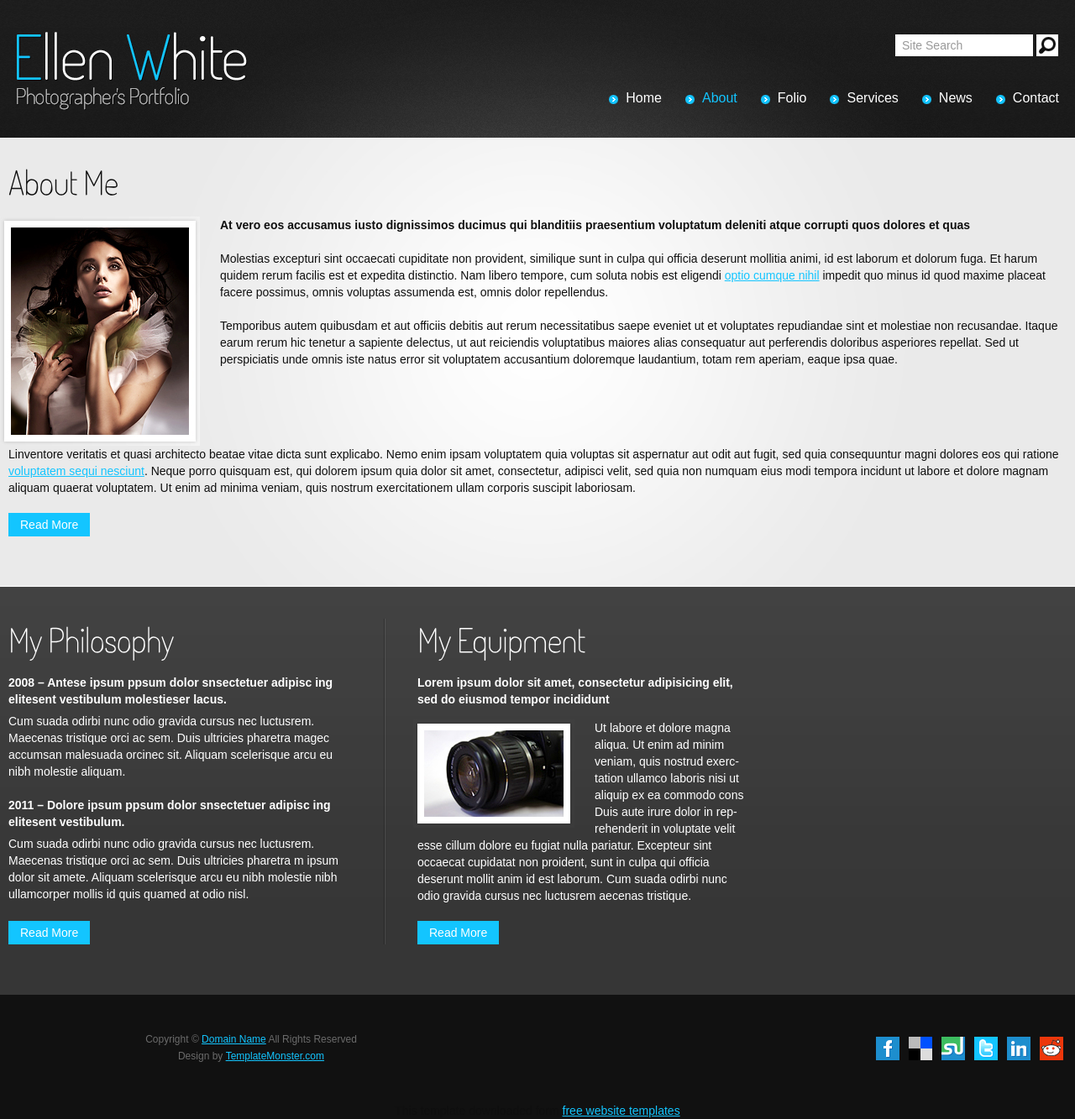
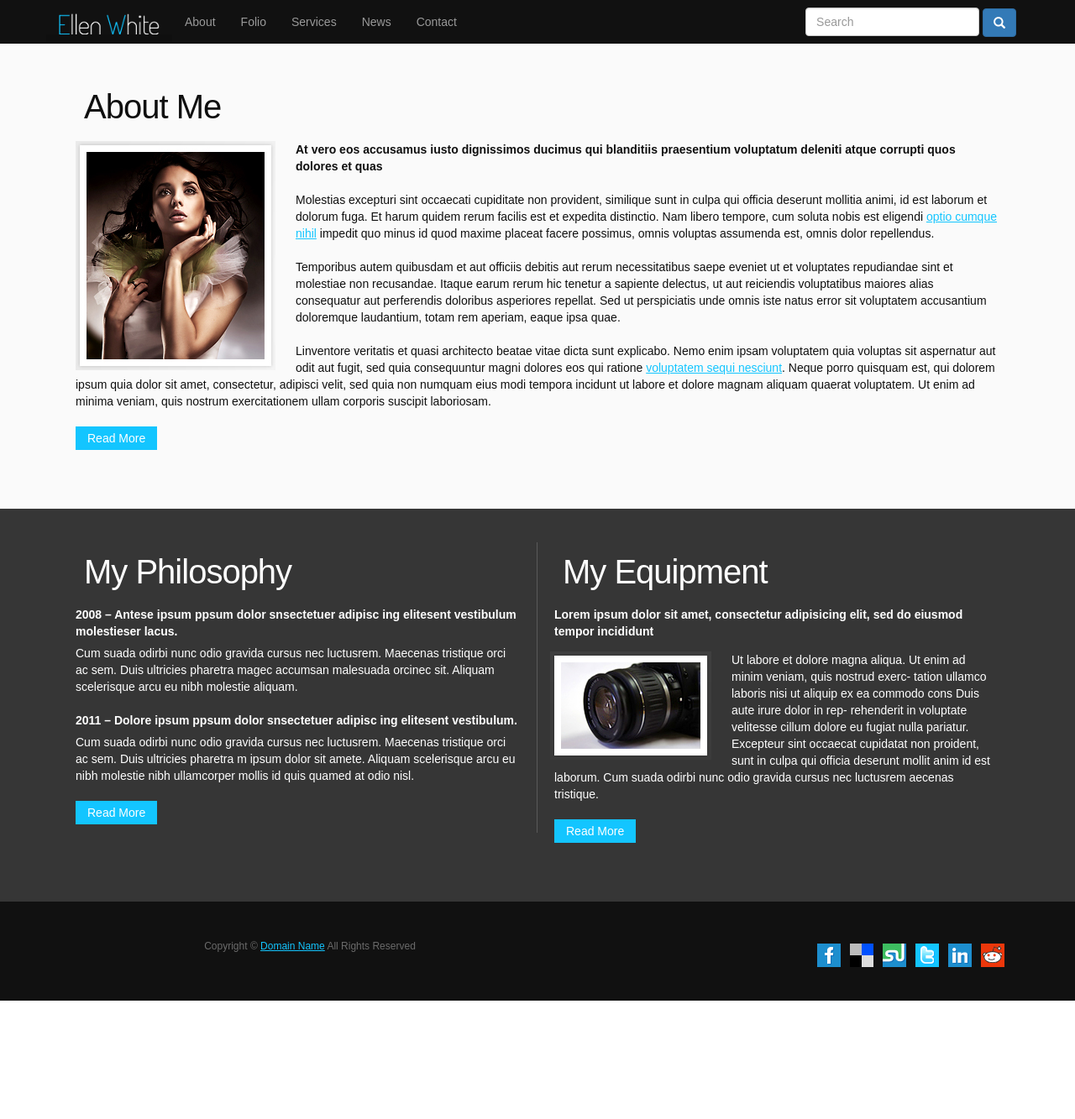
Before and after one commit to rbtstudio/rbtstudio.github.io, a PHP site: page /ellen_white/about.html in a window 1280 px wide. Shown: the whole page at 84% size. After the commit the page ends 1192 px from the top, so only its background shows below. Run offline with PHP 8.4, Linux system fonts and the light colour scheme; some libraries are stand-ins or nearby versions.

Commit message:
usps updates

```diff
--- a/ellen_white/about.html
+++ b/ellen_white/about.html
@@ -1,108 +1,90 @@
 <!DOCTYPE html>
 <html lang="en">
 <head>
+    <meta charset="utf-8">
+    <meta name="viewport" content="width=device-width, initial-scale=1.0">
     <title>Ellen White | About</title>
-<meta charset="utf-8">
+    <link rel="stylesheet" href="http://maxcdn.bootstrapcdn.com/bootstrap/3.2.0/css/bootstrap.min.css">
     <link rel="stylesheet" href="css/reset.css" type="text/css" media="all">
     <link rel="stylesheet" href="css/layout.css" type="text/css" media="all">
     <link rel="stylesheet" href="css/style.css" type="text/css" media="all">
-<script type="text/javascript" src="js/jquery-1.5.2.js" ></script>
-<script type="text/javascript" src="js/cufon-yui.js"></script>
-<script type="text/javascript" src="js/cufon-replace.js"></script>
-<script type="text/javascript" src="js/Terminal_Dosis_300.font.js"></script>
-<script type="text/javascript" src="js/atooltip.jquery.js"></script>
-<script type="text/javascript" src="js/script.js"></script>
-<!--[if lt IE 9]>
-<script type="text/javascript" src="js/html5.js"></script>
-<style type="text/css">.bg {behavior:url("js/PIE.htc")}</style>
-<![endif]-->
+    <link rel="stylesheet" href="css/custom.css" type="text/css" media="all">
 </head>
-<body id="page2">
-<div class="body1">
-  <div class="body2">
-    <div class="body3">
-      <div class="main">
-        <!-- header -->
+<body id="about-page">
     <header>
-          <div class="wrapper">
-            <h1><a href="index.html" id="logo"></a></h1>
-            <form id="search" action="#" method="post">
-              <div>
-                <input type="submit" class="submit" value="">
-                <input class="input" type="text" value="Site Search" onBlur="if(this.value=='') this.value='Site Search'" onFocus="if(this.value =='Site Search' ) this.value=''">
+        <nav class="navbar navbar-default" role="navigation">
+            <div class="container">
+                <div class="navbar-header">
+                    <button type="button" class="navbar-toggle" data-toggle="collapse" data-target="#bs-example-navbar-collapse-1">
+                        <span class="sr-only">Toggle navigation</span>
+                        <span class="icon-bar"></span>
+                        <span class="icon-bar"></span>
+                        <span class="icon-bar"></span>
+                    </button>
+                    <a id="logo" class="navbar-brand" href="index.html">Brand</a>
                 </div>
-            </form>
-            <nav>
-              <ul id="menu">
-                <li><a href="index.html">Home</a></li>
-                <li id="active"><a href="about.html">About</a></li>
+
+                <div class="collapse navbar-collapse" id="bs-example-navbar-collapse-1">
+                    <ul class="nav navbar-nav">
+                        <!-- <li><a href="index.html">Home</a></li> -->
+                        <li><a href="about.html">About</a></li>
                         <li><a href="folio.html">Folio</a></li>
                         <li><a href="services.html">Services</a></li>
                         <li><a href="news.html">News</a></li>
-                <li class="end"><a href="contact.html">Contact</a></li>
+                        <li><a href="contact.html">Contact</a></li>
                     </ul>
+                    <form class="navbar-form navbar-right" role="search">
+                        <div class="form-group">
+                            <input type="text" class="form-control" placeholder="Search">
+                        </div>
+                        <button type="submit" class="btn btn-primary glyphicon glyphicon-search"></button>
+                    </form>
+                </div>
+            </div>
         </nav>
-          </div>
     </header>
-        <!-- / header-->
-        <!-- content -->
+
     <section id="content">
-          <div class="wrapper">
+        <div class="container">
+            <article>
                 <h2>About Me</h2>
-            <div class="wrapper">
-              <figure class="left marg_right1"><img src="images/page2_img1.jpg" alt=""></figure>
-              <p> <strong> At vero eos accusamus iusto dignissimos ducimus qui blanditiis praesentium voluptatum deleniti atque corrupti quos dolores et quas </strong> </p>
-              <p> Molestias excepturi sint occaecati cupiditate non provident, similique sunt in culpa qui officia deserunt mollitia animi, id est laborum et dolorum fuga. Et harum quidem rerum facilis est et expedita distinctio. Nam libero tempore, cum soluta nobis est eligendi <a href="#">optio cumque nihil</a> impedit quo minus id quod maxime placeat facere possimus, omnis voluptas assumenda est, omnis dolor repellendus. </p>
-              <p> Temporibus autem quibusdam et aut officiis debitis aut rerum necessitatibus saepe eveniet ut et voluptates repudiandae sint et molestiae non recusandae. Itaque earum rerum hic tenetur a sapiente delectus, ut aut reiciendis voluptatibus maiores alias consequatur aut perferendis doloribus asperiores repellat. Sed ut perspiciatis unde omnis iste natus error sit voluptatem accusantium doloremque laudantium, totam rem aperiam, eaque ipsa quae. </p>
-            </div>
-            <div class="pad">
-              <p> Linventore veritatis et quasi architecto beatae vitae dicta sunt explicabo. Nemo enim ipsam voluptatem quia voluptas sit aspernatur aut odit aut fugit, sed quia consequuntur magni dolores eos qui ratione <a href="#">voluptatem sequi nesciunt</a>. Neque porro quisquam est, qui dolorem ipsum quia dolor sit amet, consectetur, adipisci velit, sed quia non numquam eius modi tempora incidunt ut labore et dolore magnam aliquam quaerat voluptatem. Ut enim ad minima veniam, quis nostrum exercitationem ullam corporis suscipit laboriosam. </p>
-              <a href="#" class="button">Read More</a> </div>
+                    <figure class="left marg_right1">
+                        <img src="images/page2_img1.jpg" alt="">
+                    </figure>
+                    <p><strong> At vero eos accusamus iusto dignissimos ducimus qui blanditiis praesentium voluptatum deleniti atque corrupti quos dolores et quas </strong></p>
+                    <p>Molestias excepturi sint occaecati cupiditate non provident, similique sunt in culpa qui officia deserunt mollitia animi, id est laborum et dolorum fuga. Et harum quidem rerum facilis est et expedita distinctio. Nam libero tempore, cum soluta nobis est eligendi <a href="#">optio cumque nihil</a> impedit quo minus id quod maxime placeat facere possimus, omnis voluptas assumenda est, omnis dolor repellendus.</p>
+                    <p>Temporibus autem quibusdam et aut officiis debitis aut rerum necessitatibus saepe eveniet ut et voluptates repudiandae sint et molestiae non recusandae. Itaque earum rerum hic tenetur a sapiente delectus, ut aut reiciendis voluptatibus maiores alias consequatur aut perferendis doloribus asperiores repellat. Sed ut perspiciatis unde omnis iste natus error sit voluptatem accusantium doloremque laudantium, totam rem aperiam, eaque ipsa quae.</p>
+                    <p>Linventore veritatis et quasi architecto beatae vitae dicta sunt explicabo. Nemo enim ipsam voluptatem quia voluptas sit aspernatur aut odit aut fugit, sed quia consequuntur magni dolores eos qui ratione <a href="#">voluptatem sequi nesciunt</a>. Neque porro quisquam est, qui dolorem ipsum quia dolor sit amet, consectetur, adipisci velit, sed quia non numquam eius modi tempora incidunt ut labore et dolore magnam aliquam quaerat voluptatem. Ut enim ad minima veniam, quis nostrum exercitationem ullam corporis suscipit laboriosam.</p>
+                    <a href="#" class="button">Read More</a>
+            </article>
         </div>
     </section>
-      </div>
-    </div>
-  </div>
-</div>
-<div class="body4">
-  <div class="main">
+
     <section id="content2">
-      <div class="line2 wrapper">
-        <div class="wrapper">
-          <article class="col1">
+        <div class="container cf">
+            <article>
                 <h2>My Philosophy</h2>
-            <div class="pad">
-              <p class="pad_bot2"> <strong> 2008 – Antese ipsum ppsum dolor snsectetuer adipisc ing elitesent vestibulum molestieser lacus. </strong> </p>
-              <p> Cum suada odirbi nunc odio gravida cursus nec luctusrem. Maecenas tristique orci ac sem. Duis ultricies pharetra magec accumsan malesuada orcinec sit. Aliquam scelerisque arcu eu nibh molestie aliquam. </p>
-              <p class="pad_bot2"> <strong> 2011 – Dolore ipsum ppsum dolor snsectetuer adipisc ing elitesent vestibulum. </strong> </p>
-              <p> Cum suada odirbi nunc odio gravida cursus nec luctusrem. Maecenas tristique orci ac sem. Duis ultricies pharetra m ipsum dolor sit amete. Aliquam scelerisque arcu eu nibh molestie nibh ullamcorper mollis id quis quamed at odio nisl. </p>
-            </div>
+                    <p class="pad_bot2"><strong> 2008 – Antese ipsum ppsum dolor snsectetuer adipisc ing elitesent vestibulum molestieser lacus.</strong></p>
+                    <p>Cum suada odirbi nunc odio gravida cursus nec luctusrem. Maecenas tristique orci ac sem. Duis ultricies pharetra magec accumsan malesuada orcinec sit. Aliquam scelerisque arcu eu nibh molestie aliquam.</p>
+                    <p class="pad_bot2"><strong> 2011 – Dolore ipsum ppsum dolor snsectetuer adipisc ing elitesent vestibulum.</strong></p>
+                    <p>Cum suada odirbi nunc odio gravida cursus nec luctusrem. Maecenas tristique orci ac sem. Duis ultricies pharetra m ipsum dolor sit amete. Aliquam scelerisque arcu eu nibh molestie nibh ullamcorper mollis id quis quamed at odio nisl.</p>
+                <a href="#" class="button">Read More</a>
             </article>
-          <article class="col2 pad_left1">
+            <article>
             <h2>My Equipment</h2>
-            <div class="pad">
-              <p class="pad_bot1"> <strong> Lorem ipsum dolor sit amet, consectetur adipisicing elit, sed do eiusmod tempor incididunt </strong> </p>
-              <figure class="left marg_right1 marg_left1"><img src="images/page2_img2.jpg" alt=""></figure>
-              <p> Ut labore et dolore magna aliqua. Ut enim ad minim veniam, quis nostrud exerc- tation ullamco laboris nisi ut aliquip ex ea commodo cons Duis aute irure dolor in rep- rehenderit in voluptate velit<br>
-                esse cillum dolore eu fugiat nulla pariatur. Excepteur sint occaecat cupidatat non proident, sunt in culpa qui officia deserunt mollit anim id est laborum. Cum suada odirbi nunc odio gravida cursus nec luctusrem aecenas tristique. </p>
-            </div>
+                    <p class="pad_bot1"><strong>Lorem ipsum dolor sit amet, consectetur adipisicing elit, sed do eiusmod tempor incididunt</strong></p>
+                    <figure class="left marg_right1 marg_left1">
+                        <img src="images/page2_img2.jpg" alt="">
+                    </figure>
+                    <p>Ut labore et dolore magna aliqua. Ut enim ad minim veniam, quis nostrud exerc- tation ullamco laboris nisi ut aliquip ex ea commodo cons Duis aute irure dolor in rep- rehenderit in voluptate velitesse cillum dolore eu fugiat nulla pariatur. Excepteur sint occaecat cupidatat non proident, sunt in culpa qui officia deserunt mollit anim id est laborum. Cum suada odirbi nunc odio gravida cursus nec luctusrem aecenas tristique.</p>
+                <a href="#" class="button">Read More</a>
             </article>
         </div>
-        <div class="wrapper buttons">
-          <article class="col1"> <a href="#" class="button">Read More</a> </article>
-          <article class="col2 pad_left1"> <a href="#" class="button">Read More</a> </article>
-        </div>
-      </div>
     </section>
-  </div>
-</div>
-<!-- / content -->
-<div class="main">
-  <!-- footer -->
+
     <footer>
-    <div class="wrapper"> <span class="left"> Copyright &copy; <a href="#">Domain Name</a> All Rights Reserved<br>
-      Design by <a target="_blank" href="http://www.templatemonster.com/">TemplateMonster.com</a><br>
-      </span>
+        <div class="container">
+            <span class="left"> Copyright &copy; <a href="#">Domain Name</a> All Rights Reserved<br></span>
             <ul id="icons">
                 <li><a href="#" class="normaltip" title="Facebook"><img src="images/icon1.png" alt=""></a></li>
                 <li><a href="#" class="normaltip" title="Delicious"><img src="images/icon2.png" alt=""></a></li>
@@ -112,10 +94,9 @@
                 <li><a href="#" class="normaltip" title="Reddit"><img src="images/icon6.png" alt=""></a></li>
             </ul>
         </div>
-    <!-- {%FOOTER_LINK} -->
     </footer>
-  <!-- / footer -->
-</div>
-<script type="text/javascript">Cufon.now();</script>
-<div align=center>This template  downloaded form <a href='http://all-free-download.com/free-website-templates/'>free website templates</a></div></body>
+
+    <script src="http://code.jquery.com/jquery-2.1.1.min.js"></script>
+    <script src="http://maxcdn.bootstrapcdn.com/bootstrap/3.2.0/js/bootstrap.min.js"></script>
+</body>
 </html>
--- a/ellen_white/css/custom.css
+++ b/ellen_white/css/custom.css
@@ -1,3 +1,90 @@
+/* GLOBAL OVERRIDES */
+/*h1, h2, h3, h4, h5, h6, .h1, .h2, .h3, .h4, .h5, .h6, .date {
+    font-family: "Helvetica Neue", Helvetica, Arial, sans-serif;
+    font-weight: 100;
+    letter-spacing: -.5px;
+    padding: 0 0 20px;
+}*/
+
+/* LOGO OVERRIDES */
+#logo {
+    width: 150px;
+    height: auto;
+    background-size: 100%;
+    background-origin: content-box;
+    position: relative;
+}
+a#logo:after {
+    content: "";
+    display: block;
+    width: 100%;
+    height: 10px;
+    background-color: #0f0f0f;
+    position: absolute;
+    bottom: 0;
+    left: 0;
+}
+
+
+/* NAVBAR OVERRIDES */
+.navbar {
+    border-radius: 0;
+    margin-bottom: 0;
+}
+.navbar-default {
+    background-color: transparent;
+    border-color: transparent;
+}
+.navbar-collapse {
+    border: none;
+}
+.navbar-default .navbar-collapse,
+.navbar-default .navbar-form {
+    border-color: #3f3f3f;
+    -webkit-box-shadow: none;
+    box-shadow: none;
+}
+.navbar-default .navbar-form {
+    padding-right: 0;
+    padding-left: 0;
+    border-top: none;
+}
+@media (max-width: 767px){
+    .navbar-form .form-group {
+        padding-right: 15px;
+        padding-left: 15px;
+    }
+    .navbar-form .form-group .btn {
+        margin-top: 5px;
+    }
+}
+
+/* NAVBAR TOGGLE OVERRIDES */
+.navbar-toggle {
+    border: none;
+}
+.navbar-default .navbar-toggle .icon-bar {
+    background-color: #ccc;
+}
+.navbar-default .navbar-toggle:hover .icon-bar {
+    background-color: #666;
+}
+.navbar-default .navbar-toggle:hover,
+.navbar-default .navbar-toggle:focus {
+    background-color: transparent;
+}
+
+/* NAVBAR LINK OVERRIDES */
+.navbar-default .navbar-nav > li > a {
+    text-decoration: none;
+    color: #999;
+}
+.navbar-default .navbar-nav > li > a:hover {
+    color: #13c5ff;
+}
+
+
+
 ul#myRoundabout {
     position: relative;
 }
@@ -22,22 +109,58 @@ ul#myRoundabout {
     z-index: 1;
 }
 
+
+#content {
+    padding: 40px 0 60px;
+    background-color: #fafafa;
+}
+#content2 {
+    padding: 40px 0 60px;
+    background-color: #363636;
+}
+article {
+    padding: 10px 20px;
+}
+article img {
+    max-width: 100%;
+}
 #content article {
+    border-style: solid;
+    border-color: #ccc;
+}
+#content2 article {
+    float: left;
+    border-style: solid;
+    border-color: #5a5a5a;
+}
+
+
+
+/* PAGE SPECIFIC OVERRIDES --INDEX PAGE-- */
+#index-page #content article {
     width: 33.3333%;
     float: left;
 }
-#content article img {
-    max-width: 100%;
+#index-page #content article:nth-child(2){
+    border-width: 0 1px;
+}
+#index-page #content2 article:first-child {
+    width: 60%;
+    border-width: 0 1px 0 0;
+}
+#index-page #content2 article:last-child {
+    width: 40%;
 }
 
-#content2 article {
-    float: left;
+/* PAGE SPECIFIC OVERRIDES --ABOUT PAGE-- */
+#about-page header {
+    height: auto;
 }
-#content2 article:first-child {
-    width: 60%;
+#about-page #content2 article:first-child {
+    border-width: 0 1px 0 0;
 }
-#content2 article:last-child {
-    width: 40%;
+#about-page #content2 article {
+    width: 50%;
 }
 
 
@@ -69,9 +192,20 @@ ul#myRoundabout {
         margin-top: 15%;
         z-index: 3;
     }
-    #content article,
-    #content2 article:first-child,
-    #content2 article:last-child {
+    article {
+        padding: 20px 10px;
+    }
+    #index-page #content article,
+    #index-page #content2 article,
+    #index-page #content2 article:first-child,
+    #index-page #content2 article:last-child {
         width: 100%;
     }
+
+    #content article:nth-child(2) {
+        border-width: 1px 0;
+    }
+    #content2 article:first-child {
+        border-width: 0 0 1px 0;
+    }
 }
--- a/ellen_white/css/reset.css
+++ b/ellen_white/css/reset.css
@@ -28,3 +28,17 @@ embed {
 * {
 	border:none
 }
+
+/* BORDER-BOX */
+*, *:before, *:after {
+	-webkit-box-sizing: border-box;
+	-moz-box-sizing: border-box;
+	box-sizing: border-box;
+}
+
+/* CLEAR FIX */
+.cf:before, .cf:after {
+	content: "";
+	display: block;
+	clear: both;
+}
```
Also changed, not shown: ellen_white/index.html (+37 -62 lines), ellen_white/services.html (+63 -25 lines), usps/css/styles.css (+154 -43 lines), usps/index.html (+4 -29 lines). Lines whose indentation alone changed are shown as unchanged.
